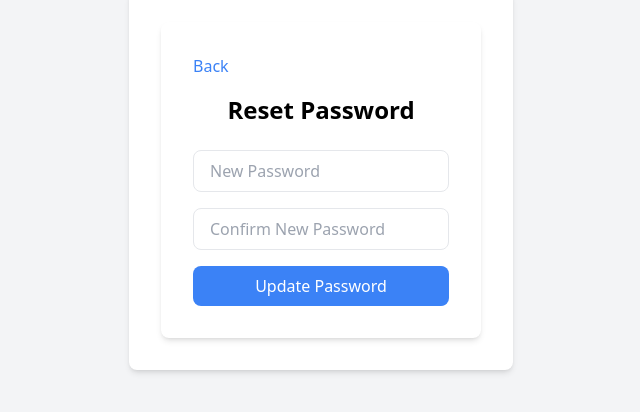
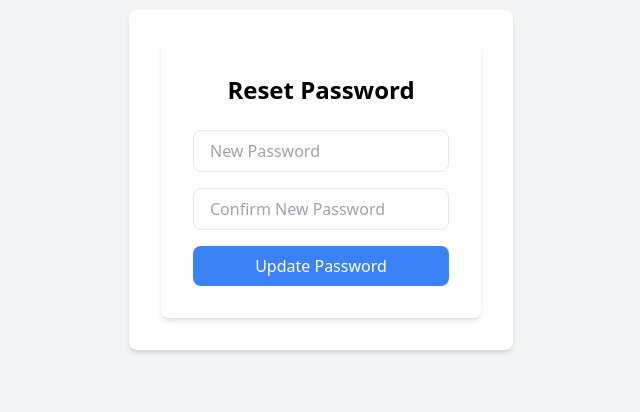
Before and after one commit to nikhil2438/new-folder, a React (Create React App) app: page / in a window 1280 px wide. Shown: the part 220-632 px from the top of the page, without its empty margins (319-959 px from the left). Built offline with nearby package versions, Linux system fonts and the light colour scheme.

Commit message:
remove back button

```diff
--- a/src/UpdatePassword.js
+++ b/src/UpdatePassword.js
@@ -1,7 +1,7 @@
 import axios from "axios";
 import { useState } from "react";
 
-function UpdatePassword({ onBack }) {
+function UpdatePassword() {
   const [newPassword, setNewPassword] = useState("");
   const [confirmPassword, setConfirmPassword] = useState("");
   const [message, setMessage] = useState("");
@@ -34,9 +34,6 @@ function UpdatePassword({ onBack }) {
 
   return (
     <div className="bg-white p-8 rounded-lg shadow-md w-full max-w-sm">
-      <button onClick={onBack} className="text-blue-500 hover:underline mb-4">
-        Back
-      </button>
       <h2 className="text-2xl font-bold mb-6 text-center">Reset Password</h2>
       <form onSubmit={handleSubmit} className="space-y-4">
         <div>
```
